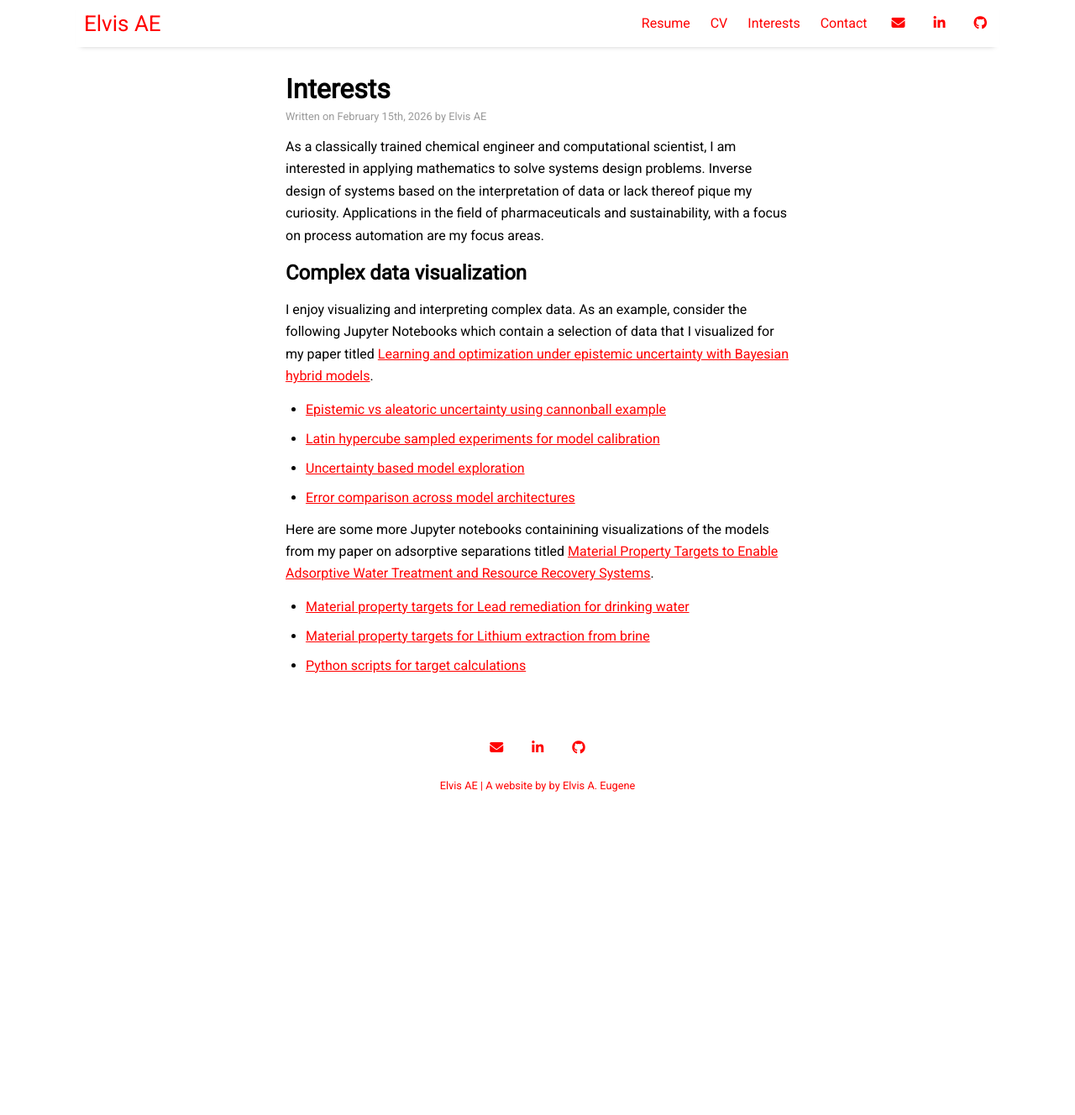
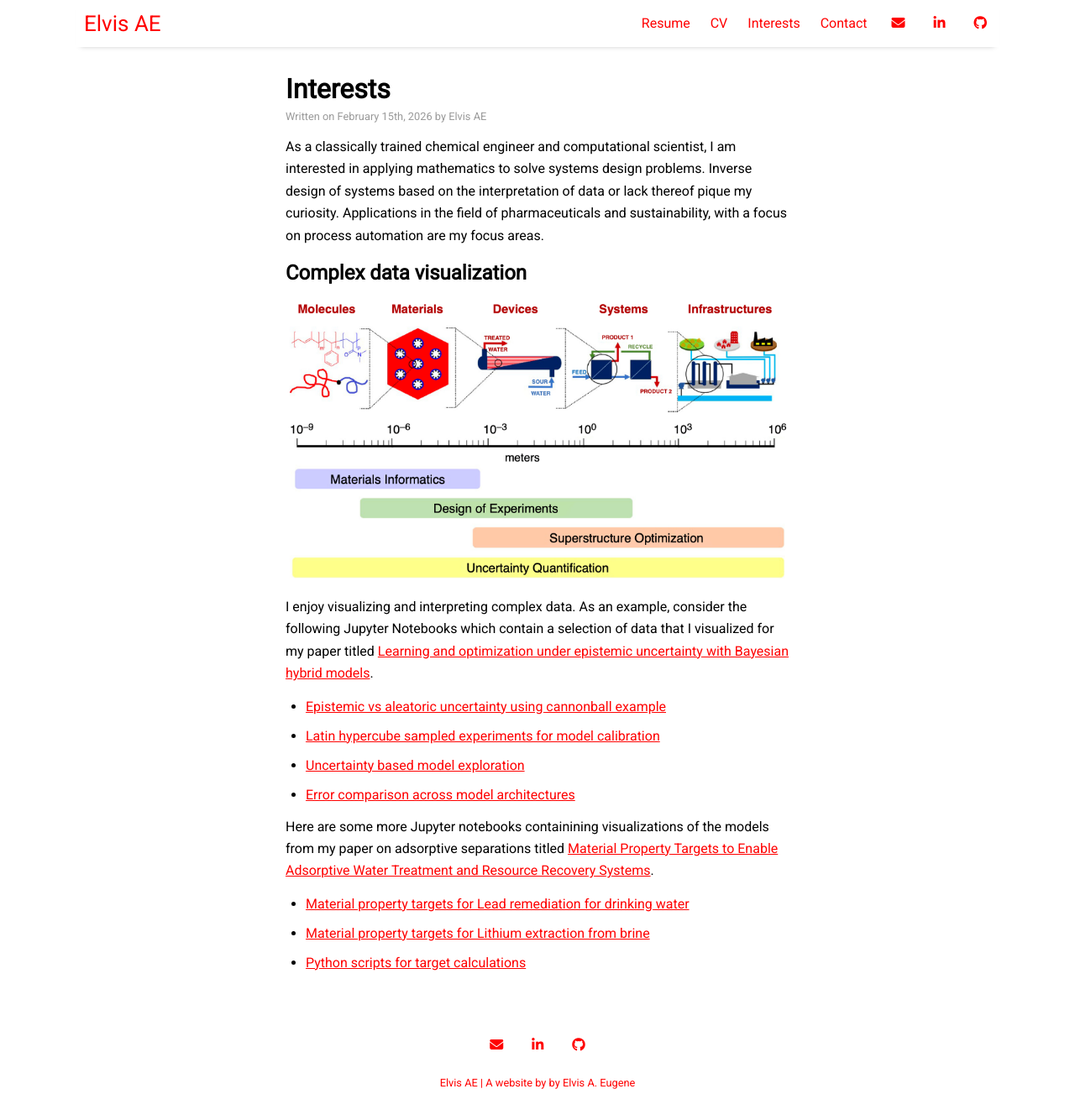
Before and after one commit to otherelvis/otherelvis.github.io, a Jekyll site: the page built from pages/2024-05-12-interests.md, in a window 1280 px wide and 1328 px high. Shown: the whole window at 84% size. Built offline with Jekyll 4.4.1, drawn with Linux system fonts in a browser that asks for light colours; nearby versions of some CDN libraries.

Commit message:
Add image to complex data visualization section

```diff
--- a/pages/2024-05-12-interests.md
+++ b/pages/2024-05-12-interests.md
@@ -13,6 +13,8 @@ As a classically trained chemical engineer and computational scientist, I am int
 
 ## Complex data visualization
 
+![hybrid-model-visuals](assets/img/multiscale-abstract.png)
+
 I enjoy visualizing and interpreting complex data. As an example, consider the following Jupyter Notebooks which contain a selection of data that I visualized for my paper titled [Learning and optimization under epistemic uncertainty with Bayesian hybrid models](https://www.sciencedirect.com/science/article/abs/pii/S0098135423003009).
 
 * [Epistemic vs aleatoric uncertainty using cannonball example](https://github.com/otherelvis/bayesian-hm/blob/main/cannonball_genExpt_Figs_only-v_job_talk.ipynb)
```
